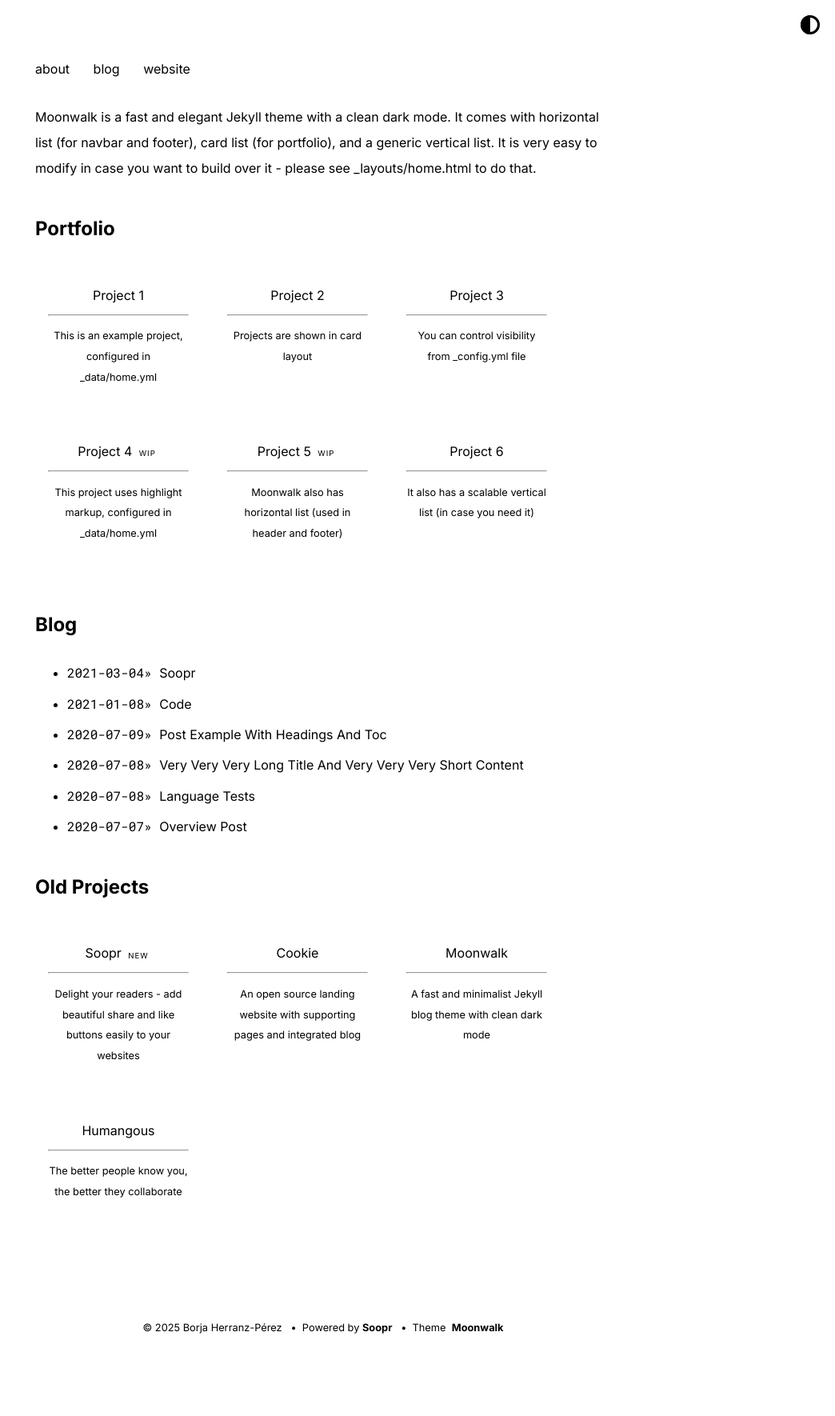
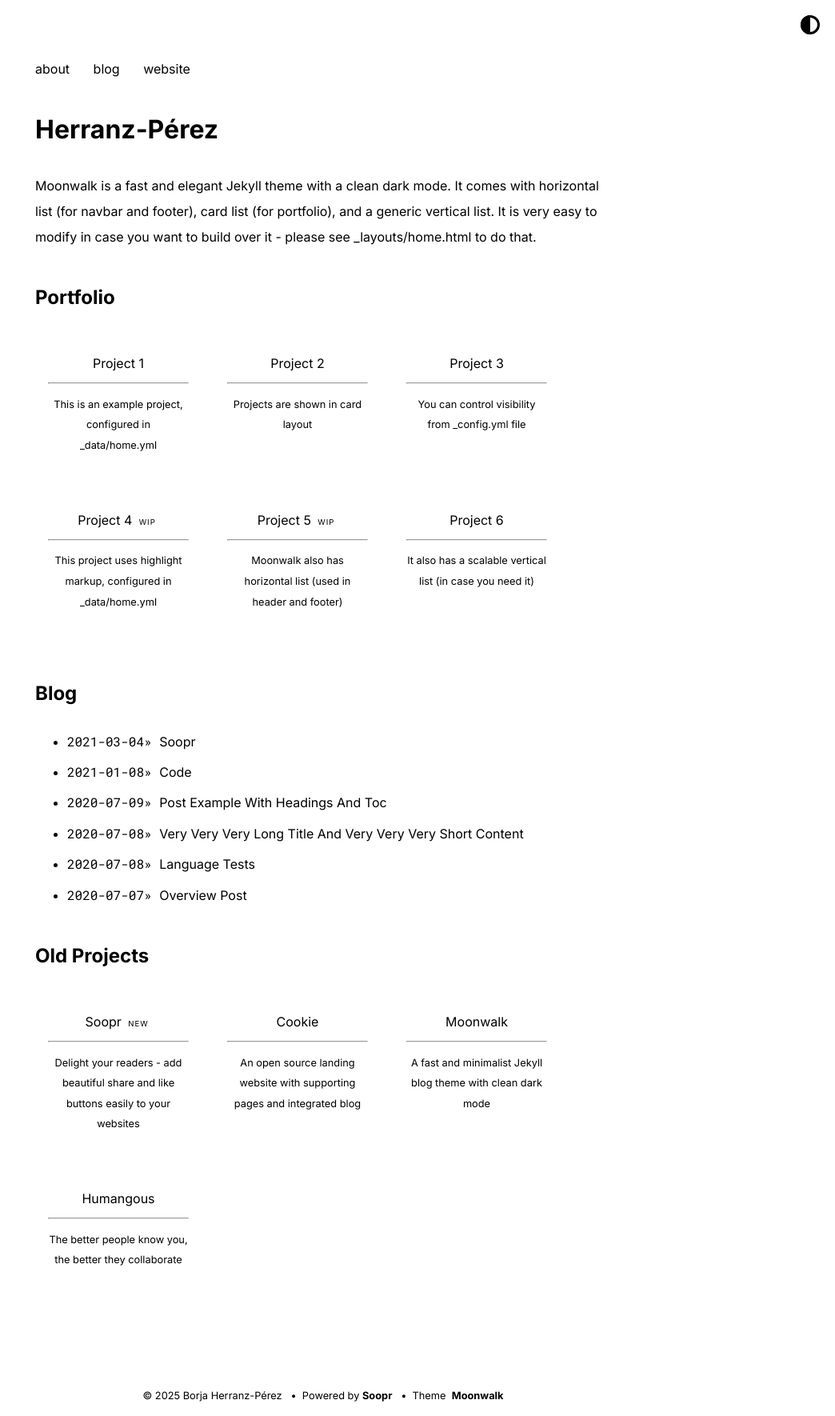
Before and after one commit to herranz/herranz.github.io, a Jekyll site: the page built from index.md, in a window 1280 px wide. Shown: the whole page at 80% size, without its empty margins (236-1280 px from the left). Built offline with Jekyll 4.4.1, drawn with Linux system fonts in a browser that asks for light colours; before the commit the page ends 1685 px from its top, so only the background shows below that.

Commit message:
Update _config.yml

```diff
--- a/_config.yml
+++ b/_config.yml
@@ -1,4 +1,4 @@
-title:
+title: Herranz-Pérez
 author: Borja Herranz-Pérez
 url: https://herranz.github.io # root address of the site
 description: > # description of the site (multiple lines allowed)
```
